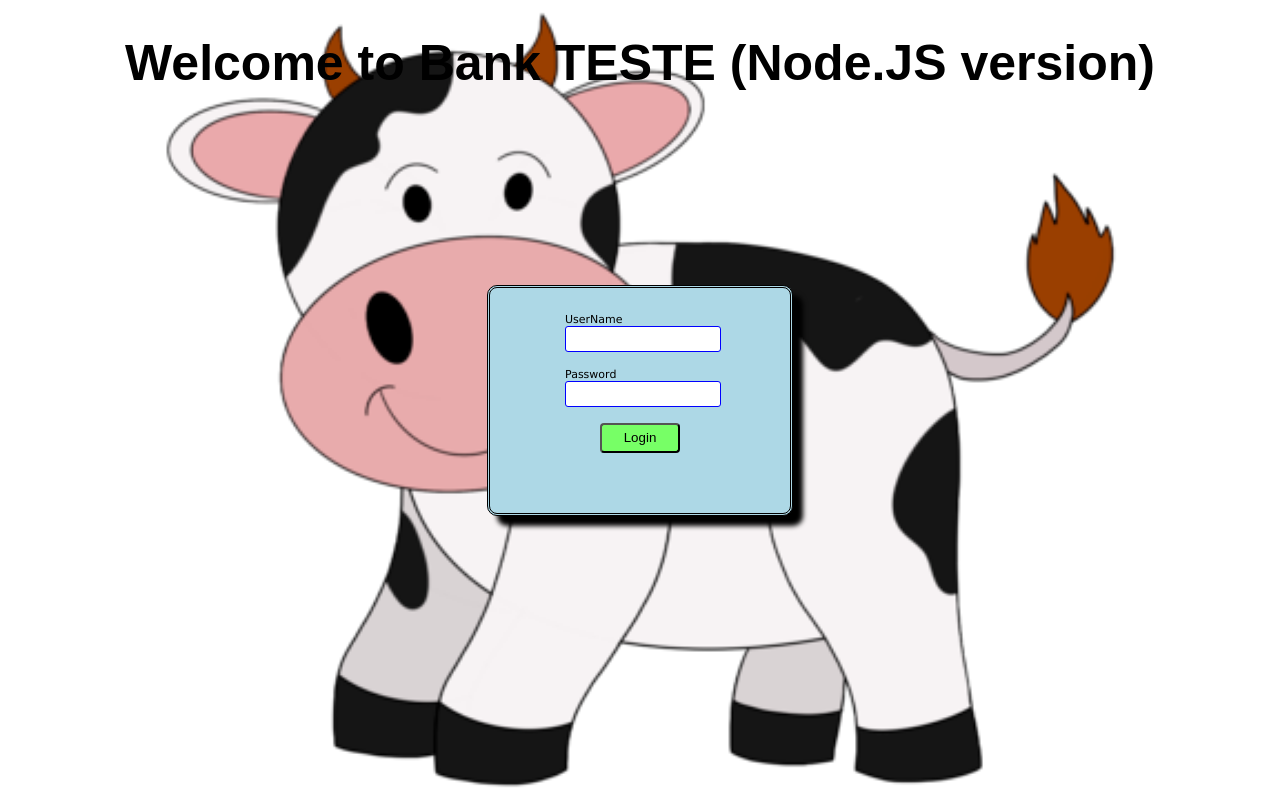
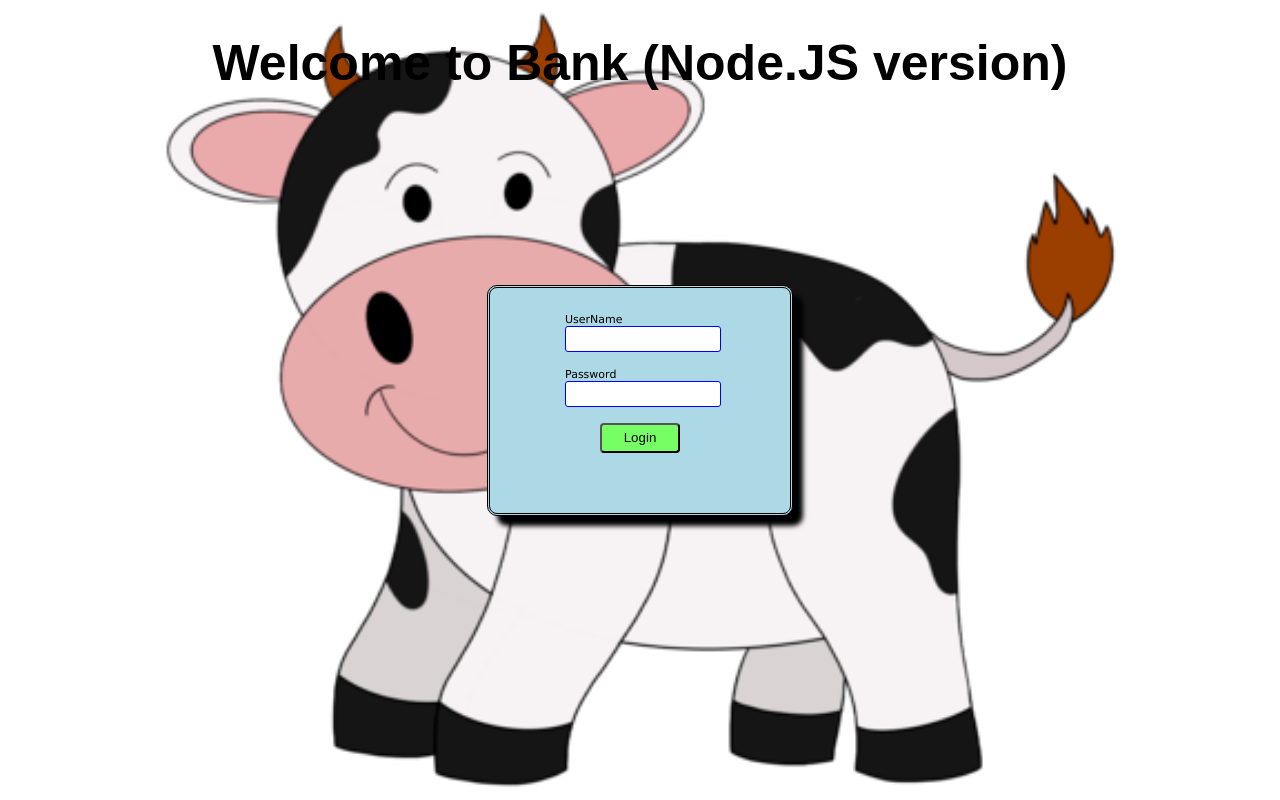
Before and after one commit to RafaelRibeiro2024/insecure_bank_node, a website: page public/index.html in a window 1280 px wide. Drawn offline with Linux system fonts and the light colour scheme.

Commit message:
Modified index.html

```diff
--- a/public/index.html
+++ b/public/index.html
@@ -28,7 +28,7 @@ $(document).ready(function() {
 
 </script>
 
-<h1>Welcome to Bank TESTE (Node.JS version)</h1>
+<h1>Welcome to Bank (Node.JS version)</h1>
 
 
 <div id="auth" class="auth_div">
```
